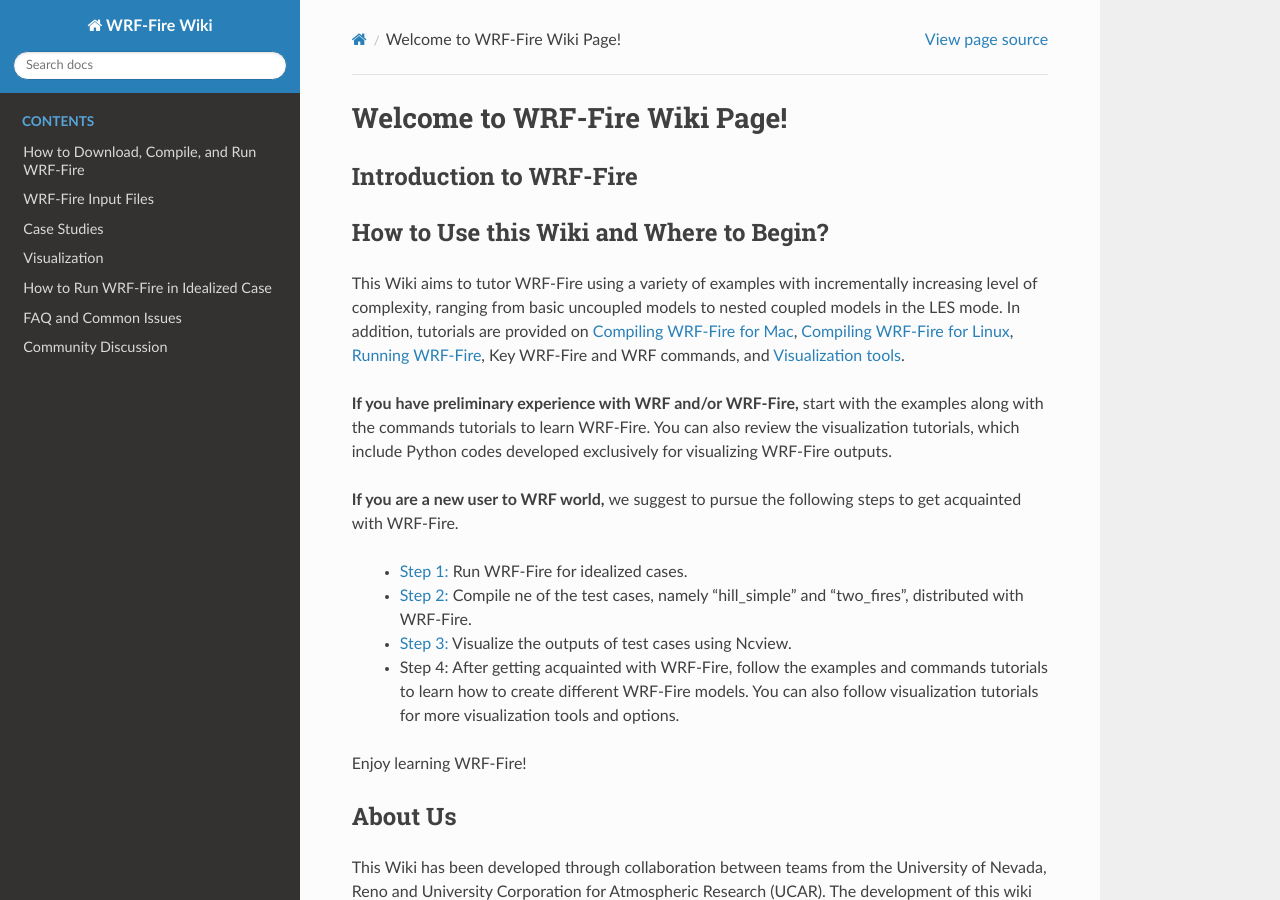
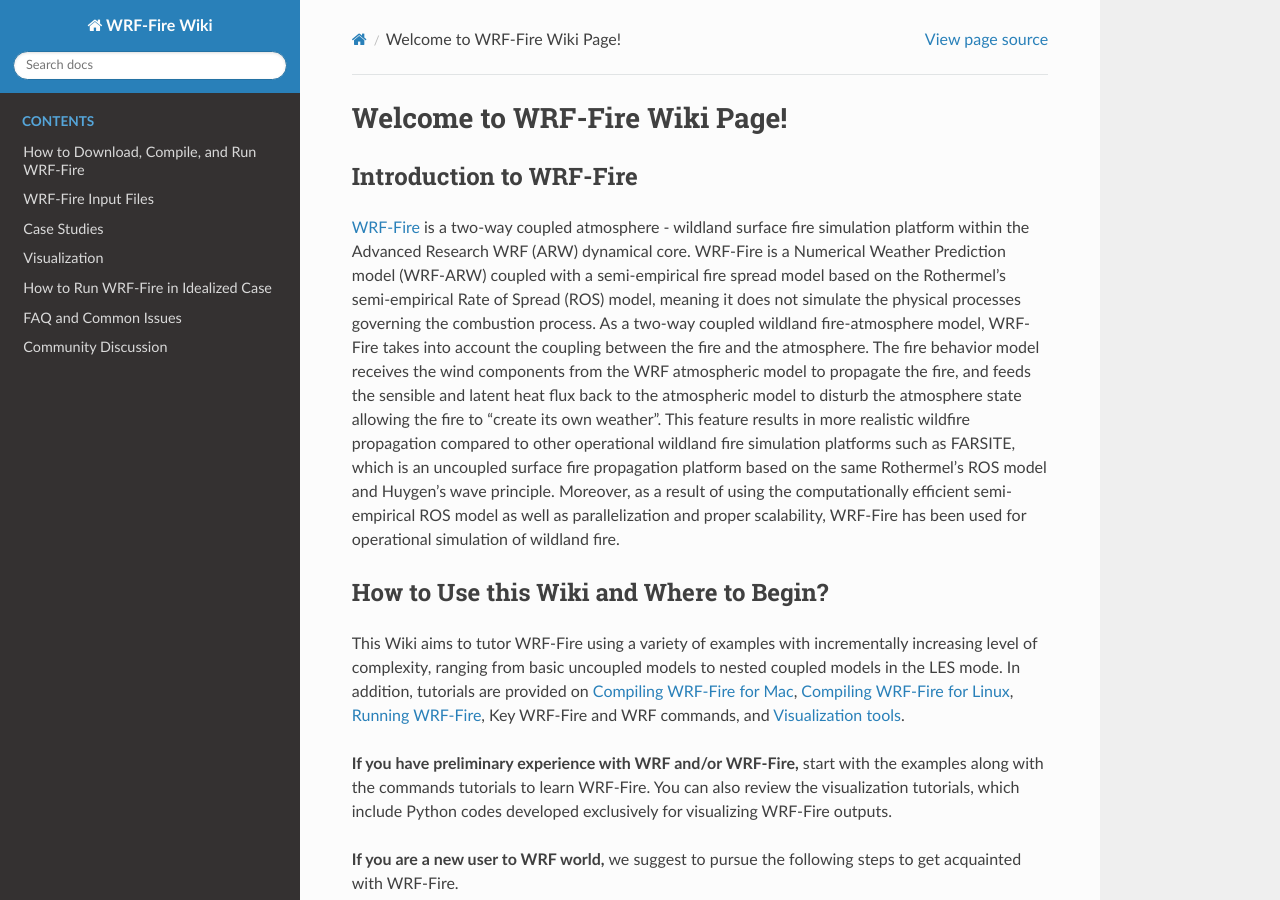
Before and after one commit to WRF-Fire-UNR/UNR-WRF-FIRE, a Sphinx documentation site: the page built from docs/source/index.rst, in a window 1280 px wide and 900 px high. Built offline with Sphinx 7.4.7 and the Read the Docs theme 2.0.0, drawn with Linux system fonts in a browser that asks for light colours.

Commit message:
Update index.rst

```diff
--- a/docs/source/index.rst
+++ b/docs/source/index.rst
@@ -8,6 +8,8 @@ Welcome to WRF-Fire Wiki Page!
 
 Introduction to WRF-Fire
 ------------------------
+
+`WRF-Fire <https://ral.ucar.edu/solutions/products/wrf-fire-wildland-fire-modeling>`_ is a two-way coupled atmosphere - wildland surface fire simulation platform within the Advanced Research WRF (ARW) dynamical core. WRF-Fire is a Numerical Weather Prediction model (WRF-ARW) coupled with a semi-empirical fire spread model based on the Rothermel’s semi-empirical Rate of Spread (ROS) model, meaning it does not simulate the physical processes governing the combustion process. As a two-way coupled wildland fire-atmosphere model, WRF-Fire takes into account the coupling between the fire and the atmosphere. The fire behavior model receives the wind components from the WRF atmospheric model to propagate the fire, and feeds the sensible and latent heat flux back to the atmospheric model to disturb the atmosphere state allowing the fire to “create its own weather”. This feature results in more realistic wildfire propagation compared to other operational wildland fire simulation platforms such as FARSITE, which is an uncoupled surface fire propagation platform based on the same Rothermel’s ROS model and Huygen’s wave principle. Moreover, as a result of using the computationally efficient semi-empirical ROS model as well as parallelization and proper scalability, WRF-Fire has been used for operational simulation of wildland fire.
 
 How to Use this Wiki and Where to Begin?
 ----------------------------------------
```
